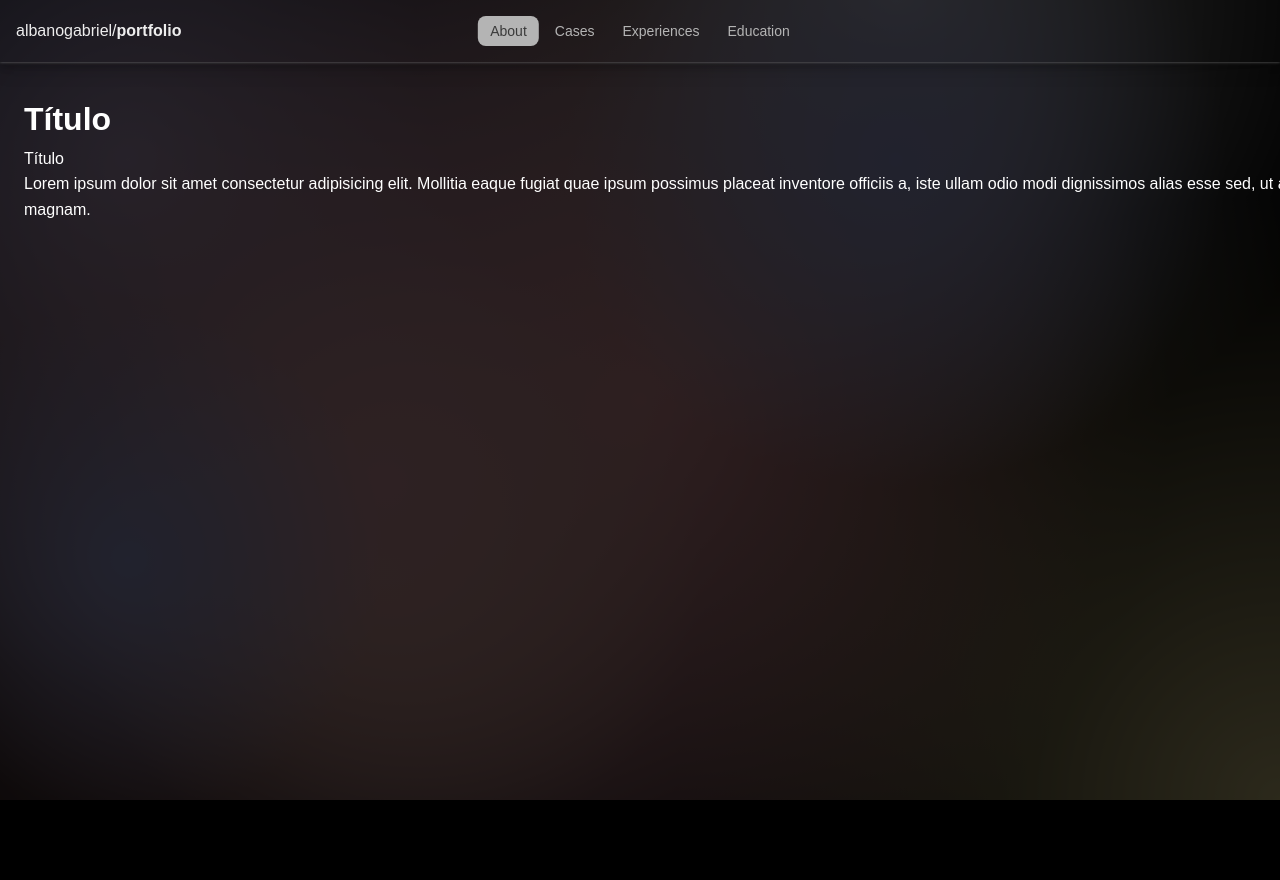
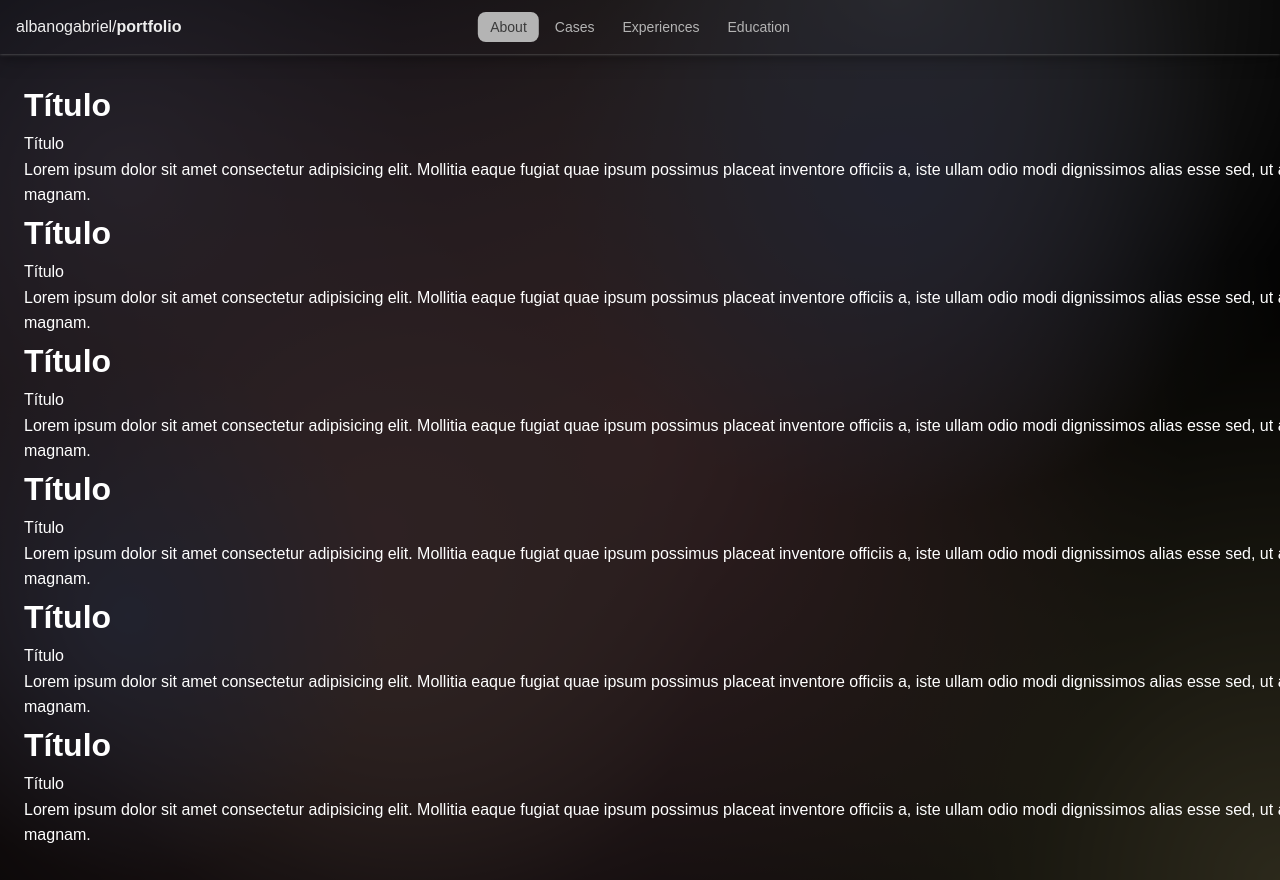
Before and after one commit to albanogabriel/my-portfolio, a React (Vite) app: page /about in a window 1280 px wide. Shown: the top 880 px of the page. Before the commit the page ends 800 px from the top, so only its background shows below. Built offline with nearby package versions, Linux system fonts and the light colour scheme.

Commit message:
fix the hamurberMenu / createPortal

```diff
--- a/src/components/Header/index.tsx
+++ b/src/components/Header/index.tsx
@@ -1,18 +1,35 @@
 import { HamburgerMenuIcon } from '@radix-ui/react-icons'
 import { useEffect, useState } from 'react'
+import { createPortal } from 'react-dom'
 import { NavLink } from 'react-router-dom'
 
 import {
+  HamburgerMenuContainer,
   HamburgerMenuIconWithHover,
   HeaderDesktopContainer,
   HeaderMobileContainer,
-  MenuHamburgerContainer,
+  PortalContainer,
   StyledCross1Icon,
 } from './styles'
 
 export function Header() {
   const [hamburgerIsOpen, setHamburgerIsOpen] = useState(false)
   const [isSmallScreen, setIsSmallScreen] = useState(window.innerWidth <= 890)
+  const [isScrollingPage, setIsScrollingPage] = useState(false)
+
+  useEffect(() => {
+    function handleScroll() {
+      const scrollPosition = window.scrollY
+      const scrollPositionTrigger = 35
+      setIsScrollingPage(scrollPosition > scrollPositionTrigger)
+    }
+
+    window.addEventListener('scroll', handleScroll)
+
+    return () => {
+      window.removeEventListener('scroll', handleScroll)
+    }
+  }, [])
 
   useEffect(() => {
     function handleResize() {
@@ -39,20 +56,9 @@ export function Header() {
     <div>
       {isSmallScreen ? (
         hamburgerIsOpen ? (
-          <>
-            <HeaderMobileContainer>
-              <div>
-                <span>
-                  <a href="/">
-                    Ag/<span>portfolio</span>
-                  </a>
-                </span>
-              </div>
-              <HamburgerMenuIconWithHover onClick={handleOpenMenuHamburger}>
-                <HamburgerMenuIcon />
-              </HamburgerMenuIconWithHover>
-            </HeaderMobileContainer>
-            <MenuHamburgerContainer>
+          createPortal(
+            <PortalContainer>
+              <HamburgerMenuContainer>
                 <span>
                   Menu
                   <StyledCross1Icon onClick={handleCloseMenuHamburger} />
@@ -95,10 +101,12 @@ export function Header() {
                     </NavLink>
                   </li>
                 </ul>
-            </MenuHamburgerContainer>
-          </>
+              </HamburgerMenuContainer>
+            </PortalContainer>,
+            document.body,
+          )
         ) : (
-          <HeaderMobileContainer>
+          <HeaderMobileContainer isScrolling={isScrollingPage}>
             <div>
               <a href="/">
                 albanogabriel/<span>portfolio</span>
@@ -112,7 +120,7 @@ export function Header() {
           </HeaderMobileContainer>
         )
       ) : (
-        <HeaderDesktopContainer>
+        <HeaderDesktopContainer isScrolling={isScrollingPage}>
           <div>
             <div>
               <a href="/">
--- a/src/components/Header/styles.ts
+++ b/src/components/Header/styles.ts
@@ -1,12 +1,28 @@
 import { Cross1Icon } from '@radix-ui/react-icons'
 import styled, { keyframes } from 'styled-components'
 
+interface HeaderProps {
+  isScrolling: boolean
+}
+
 // mobile
-export const HeaderMobileContainer = styled.header`
+export const HeaderMobileContainer = styled.header<HeaderProps>`
+  position: fixed; /* Change this line */
+  top: 0;
+  left: 0;
+  right: 0;
+
+  transition: background-color 0.3s ease;
+
+  background: ${(props) =>
+    props.isScrolling
+      ? 'radial-gradient(circle at 30% 70%, #2D2022, transparent 90%), rgba(36, 41, 46, 0.875)'
+      : 'transparent'};
+
   display: flex;
   justify-content: space-between;
   align-items: center;
-  padding: 16px;
+  padding: 12px 16px;
   box-shadow:
     // eixo x / eixo y / blur / Spread
     0 0px 3px 0 rgba(255, 255, 255, 0.4),
@@ -59,15 +75,28 @@ export const HamburgerMenuIconWithHover = styled.div`
   &:hover {
     background-color: ${({ theme }) => theme.color['gray-700']};
   }
+
+  &:active {
+    background-color: ${({ theme }) => theme.color['gray-500']};
+  }
 `
 
-// mobile menu open
-export const MenuHamburgerContainer = styled.div`
+// mobile - MenuOpen
+
+export const PortalContainer = styled.div`
+  position: absolute;
+  top: 0;
+  width: 100%;
+  height: 100vh;
+`
+
+export const HamburgerMenuContainer = styled.div`
+  z-index: 1000;
+  position: fixed;
   display: flex;
   flex-direction: column;
   gap: 16px;
-  position: absolute;
-  width: 100%;
+  width: 100vw;
   height: 100vh;
   background-color: ${({ theme }) => theme.color['gray-900']};
   opacity: 0.982;
@@ -130,7 +159,8 @@ export const StyledCross1Icon = styled(Cross1Icon)`
   margin-right: 8px;
 
   &:hover {
-    animation: ${rotate360} 0.3s linear;
+    color: ${({ theme }) => theme.color['gray-100']};
+    animation: ${rotate360} 0.225s linear;
   }
 `
 
--- a/src/layout/styles.ts
+++ b/src/layout/styles.ts
@@ -29,4 +29,5 @@ export const RadialBackground = styled.div`
 export const Content = styled.div`
   z-index: 2;
   position: relative;
+  padding-top: 48px;
 `
--- a/src/pages/About/index.tsx
+++ b/src/pages/About/index.tsx
@@ -10,6 +10,41 @@ export function About() {
         fugiat quae ipsum possimus placeat inventore officiis a, iste ullam odio
         modi dignissimos alias esse sed, ut adipisci ad magnam.
       </p>
+      <h1>Título</h1>
+      <p>Título</p>
+      <p>
+        Lorem ipsum dolor sit amet consectetur adipisicing elit. Mollitia eaque
+        fugiat quae ipsum possimus placeat inventore officiis a, iste ullam odio
+        modi dignissimos alias esse sed, ut adipisci ad magnam.
+      </p>
+      <h1>Título</h1>
+      <p>Título</p>
+      <p>
+        Lorem ipsum dolor sit amet consectetur adipisicing elit. Mollitia eaque
+        fugiat quae ipsum possimus placeat inventore officiis a, iste ullam odio
+        modi dignissimos alias esse sed, ut adipisci ad magnam.
+      </p>
+      <h1>Título</h1>
+      <p>Título</p>
+      <p>
+        Lorem ipsum dolor sit amet consectetur adipisicing elit. Mollitia eaque
+        fugiat quae ipsum possimus placeat inventore officiis a, iste ullam odio
+        modi dignissimos alias esse sed, ut adipisci ad magnam.
+      </p>
+      <h1>Título</h1>
+      <p>Título</p>
+      <p>
+        Lorem ipsum dolor sit amet consectetur adipisicing elit. Mollitia eaque
+        fugiat quae ipsum possimus placeat inventore officiis a, iste ullam odio
+        modi dignissimos alias esse sed, ut adipisci ad magnam.
+      </p>
+      <h1>Título</h1>
+      <p>Título</p>
+      <p>
+        Lorem ipsum dolor sit amet consectetur adipisicing elit. Mollitia eaque
+        fugiat quae ipsum possimus placeat inventore officiis a, iste ullam odio
+        modi dignissimos alias esse sed, ut adipisci ad magnam.
+      </p>
     </PageContainer>
   )
 }
```
Lines whose indentation alone changed are shown as unchanged.
